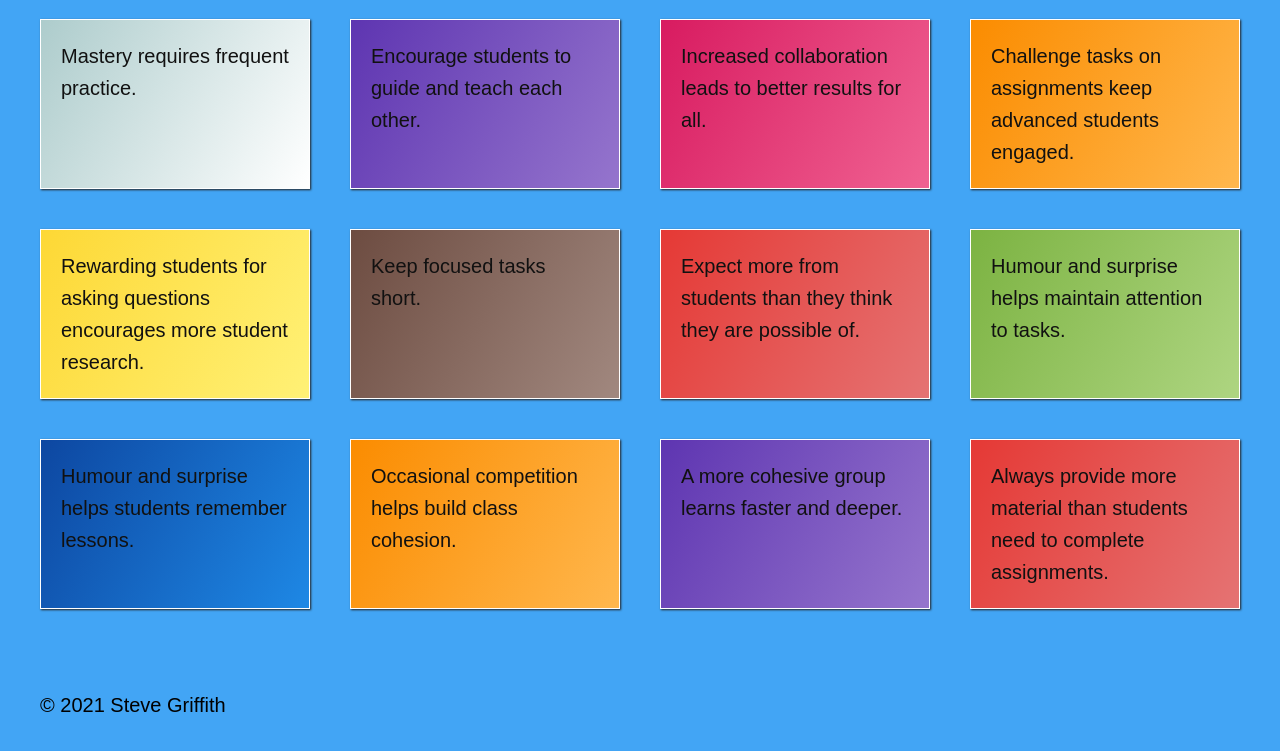
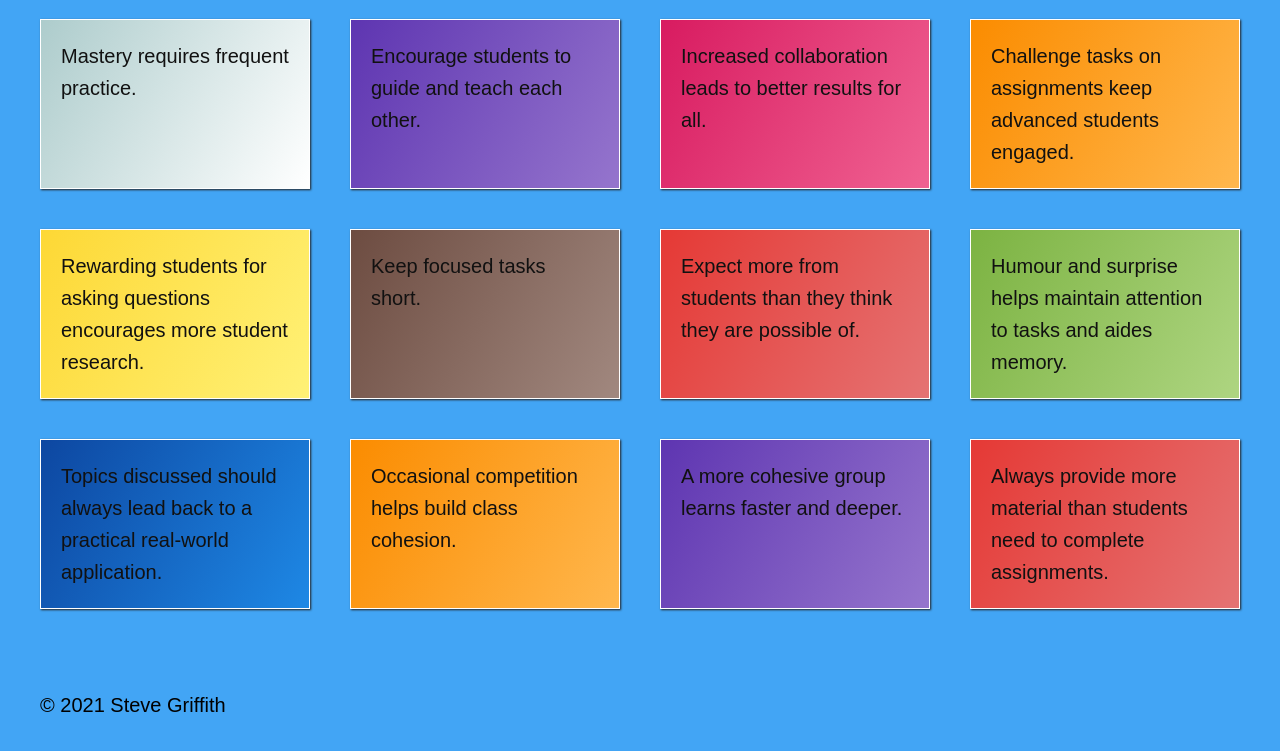
Before and after one commit to prof3ssorSt3v3/online-facilitation, a plain HTML site: page index.html in a window 1280 px wide. Shown: the part 101-852 px from the top of the page. Drawn offline with Linux system fonts and the light colour scheme.

Commit message:
add practical note

```diff
--- a/index.html
+++ b/index.html
@@ -34,10 +34,11 @@
         Expect more from students than they think they are possible of.
       </div>
       <div class="card">
-        Humour and surprise helps maintain attention to tasks.
+        Humour and surprise helps maintain attention to tasks and aides memory.
       </div>
       <div class="card">
-        Humour and surprise helps students remember lessons.
+        Topics discussed should always lead back to a practical real-world
+        application.
       </div>
       <div class="card">Occasional competition helps build class cohesion.</div>
       <div class="card">A more cohesive group learns faster and deeper.</div>
```
